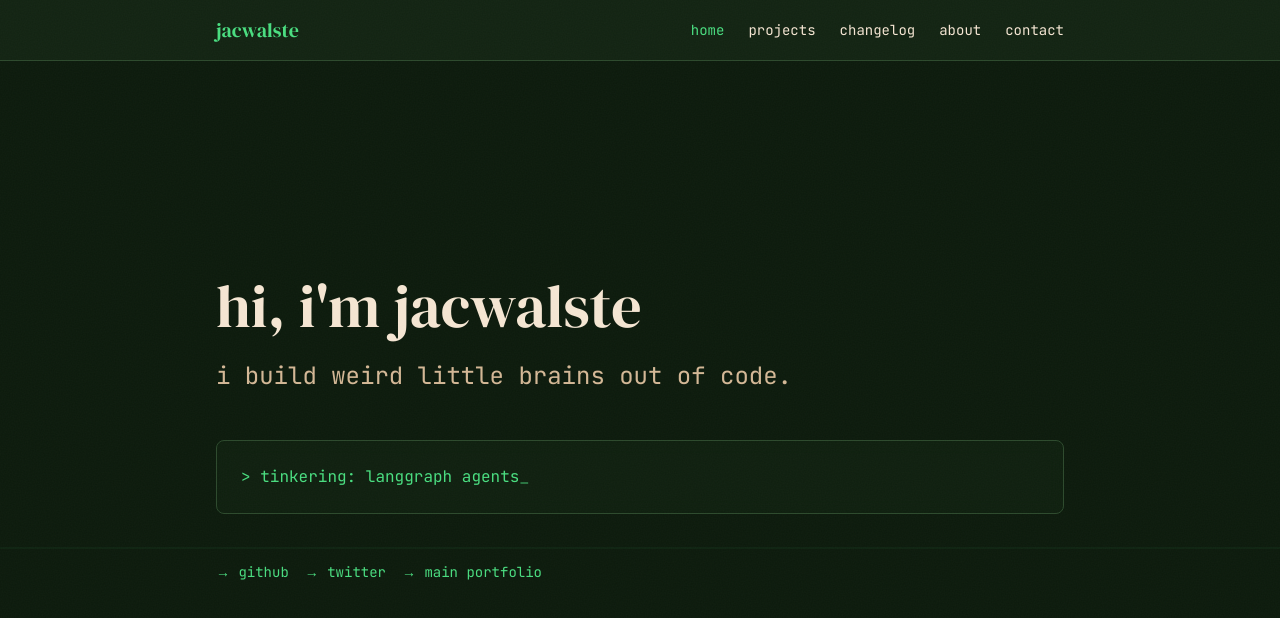
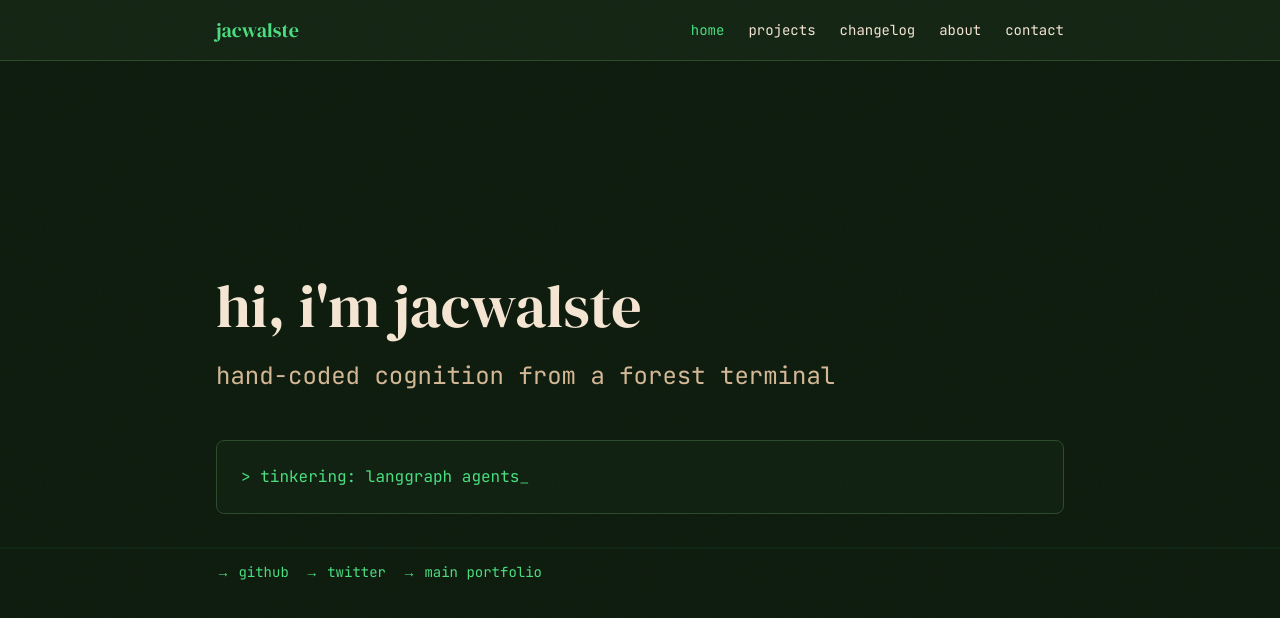
Before and after one commit to jacwalste/jacwalste.com, a Next.js app: page / in a window 1280 px wide. Shown: the top 618 px of the page. Built offline with nearby package versions, Linux system fonts and the light colour scheme.

Commit message:
content: update homepage tagline and metadata description to hand-coded cognition from a forest terminal, refining the site's core messaging to emphasize the artisanal nature of AI engineering work

```diff
--- a/src/app/layout.tsx
+++ b/src/app/layout.tsx
@@ -16,7 +16,7 @@ const jetbrainsMono = JetBrains_Mono({
 
 export const metadata: Metadata = {
   title: "jacwalste.com",
-  description: "AI engineer building weird little brains out of code",
+  description: "Hand-coded cognition from a forest terminal",
 };
 
 export default function RootLayout({
--- a/src/app/page.tsx
+++ b/src/app/page.tsx
@@ -8,7 +8,7 @@ export default function Home() {
           hi, i&apos;m jacwalste
         </h1>
         <p className="text-xl text-amber-warm sm:text-2xl">
-          i build weird little brains out of code.
+          hand-coded cognition from a forest terminal
         </p>
       </div>
 
```
Also changed, not shown: 1 other file (tests, documents, lock files or other folders).
